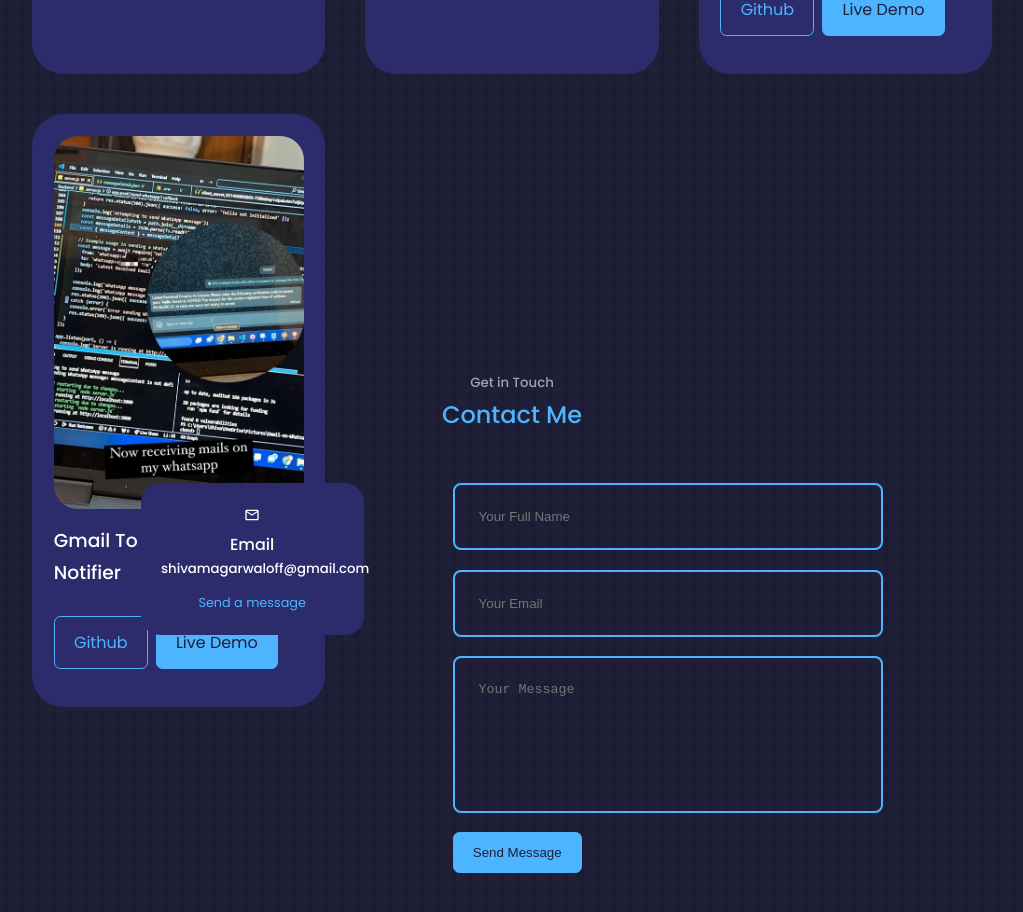
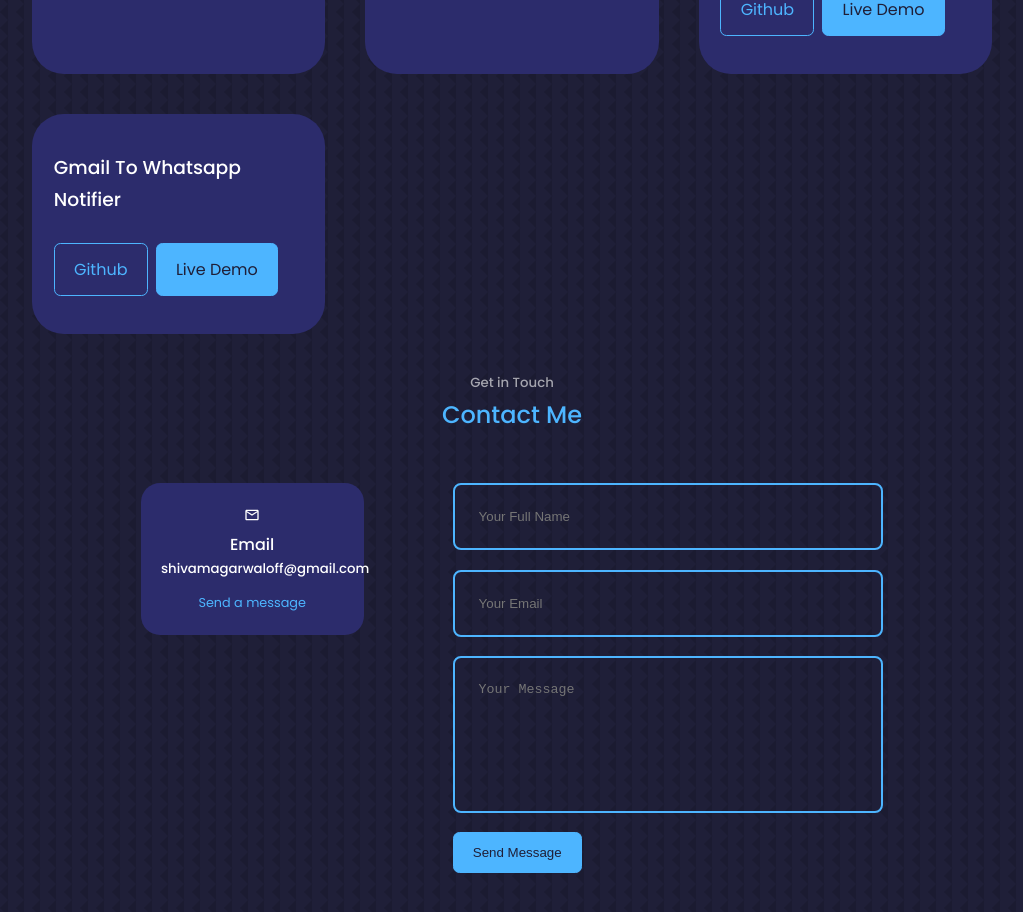
Before and after one commit to StillAbeginnerr/Personal_Shivam, a React (Create React App) app: page / in a window 1280 px wide. Shown: the part 4220-5132 px from the top of the page, without its empty margins (128-1151 px from the left). Built offline with nearby package versions, Linux system fonts and the light colour scheme.

Commit message:
Update portfolio.jsx

```diff
--- a/src/components/Portfolio/portfolio.jsx
+++ b/src/components/Portfolio/portfolio.jsx
@@ -4,7 +4,7 @@ import './portfolio.css'
 import IMG1 from '../../assets/SafeNav.png';
 import IMG2 from '../../assets/crypto-dashboard.png'
 import IMG3 from '../../assets/img6.png';
-import IMG4 from '../../assets/WhatsApp Image 2024-01-03 at 10.21.44 PM.jpeg'
+import IMG5 from '../../assets/WhatsApp Image 2024-01-03 at 10.21.44 PM.jpeg'
 
 const Portfolio = () => {
   return (
@@ -53,7 +53,7 @@ const Portfolio = () => {
         </article>
         <article className='portfolio__item'>
           <div className='portfolio__item-image'>
-            <img src={IMG4} alt='image' />
+            {/* <img src={IMG5} alt='image' /> */}
           </div>
 
           <h3>Gmail To Whatsapp Notifier</h3>
```
